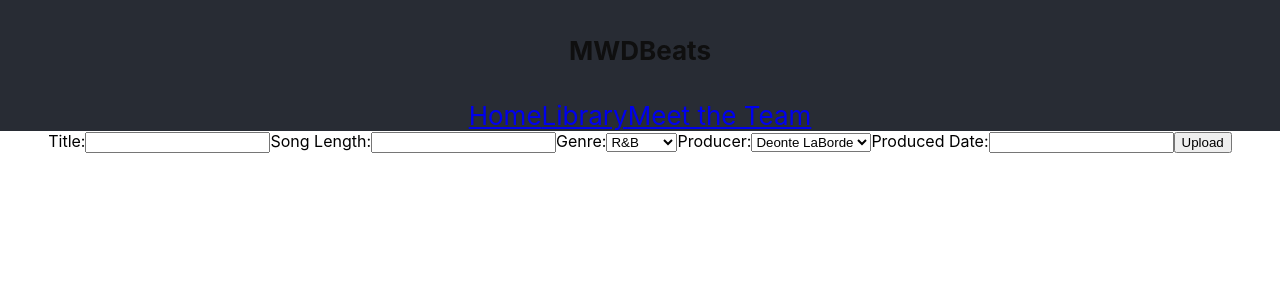
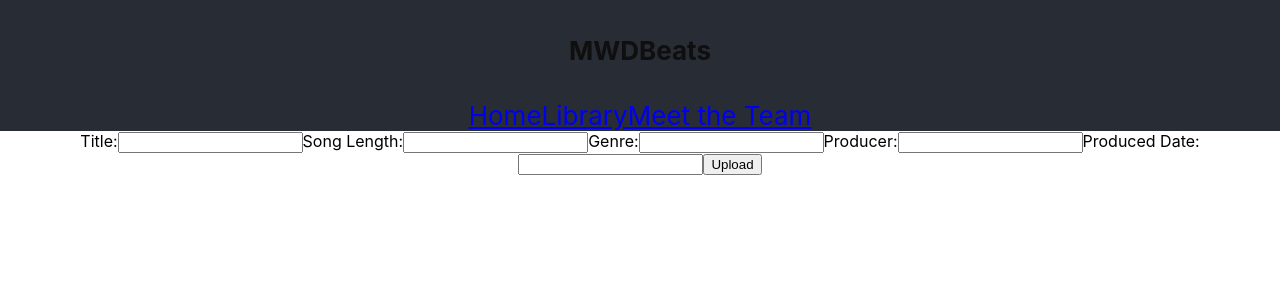
Before and after one commit to deontelaborde/mern_project, a React (Create React App) app in the folder client/: page /new in a window 1280 px wide. Shown: the top 300 px of the page. Built offline with nearby package versions, Linux system fonts and the light colour scheme.

Commit message:
added AddSong functionality

```diff
--- a/client/src/App.js
+++ b/client/src/App.js
@@ -7,6 +7,8 @@ import Library from './components/Library'
 import Team from './components/Team'
 import SongDetails from './components/SongDetails'
 import AddSongForm from './components/AddSongForm'
+import DeleteSong from './components/DeleteSong'
+import UpdateSong from './components/UpdateSong'
 
 function App() {
   return (
@@ -19,6 +21,7 @@ function App() {
           <Route path="/meet-the-team" element={<Team />} />
           <Route path="/library/:id" element={<SongDetails />} />
           <Route path="new" element={<AddSongForm />} />
+          <Route path="/library/:id/update" element={DeleteSong} />
         </Routes>
       </main>
     </div>
--- a/client/src/components/AddSongForm.jsx
+++ b/client/src/components/AddSongForm.jsx
@@ -1,4 +1,5 @@
 import React, {useState} from 'react'
+import axios from 'axios'
 
 function AddSongForm() {
 
@@ -13,17 +14,29 @@ const initialState = {
 }
 
 const [formState, setFormState] = useState(initialState)
+const [addedSong, setAddedSong] = useState()
+
+
+const addSong = async () => {
+    const addedSong = await axios.post(`http://localhost:3001/api/songs`,formState)
+    console.log(addedSong)
+    setAddedSong(addedSong)
+}
 
 
 const handleChange = event => {
   setFormState({...formState, [event.target.id]: event.target.value})
 }
-const handleSubmit = event => {
+const handleSubmit = async (event) => {
   event.preventDefault()
   console.log(formState)
+
+  addSong()
+
   setFormState(initialState)
 
 }
+
 return (
   <form onSubmit={handleSubmit}>
     <label htmlFor = 'title'>Title:</label>
@@ -42,22 +55,21 @@ return (
     value={formState.song_length}
     />
 
-    <label htmlFor = 'genre'>Genre:</label>
-    <select id="genre" onChange={handleChange} value={formState.genre}>
-    <option value="rnb">R&B</option>
-    <option value="hip-hop">Hip-Hop</option>
-    <option value="rap">Rap</option>
-    </select>
+  <label htmlFor = 'genre'>Genre:</label>
+    <input
+    type="text"
+    id="genre"
+    onChange={handleChange}
+    value={formState.genre}
+    />
 
     <label htmlFor = 'producer'>Producer:</label>
-    <select id="producer" onChange={handleChange} value={formState.producer}>
-      <option value="Deonte LaBorde">Deonte LaBorde</option>
-      <option value="Darien LaBorde">Darien LaBorde</option>
-     <option value="Josiah Yankson">Josiah Yankson</option>
-     <option value="Andrew Downer">Andrew Downer</option>
-     <option value="Leon Lewis">Leon Lewis</option>
-
-     </select>
+    <input
+    type="text"
+    id="producer"
+    onChange={handleChange}
+    value={formState.producer}
+    />
 
      <label htmlFor = 'produced_date'>Produced Date:</label>
     <input
```
Also changed, not shown: client/src/components/DeleteSong.jsx (added), client/src/components/UpdateSong.jsx (added), 2 other files (tests, documents, lock files or other folders).
